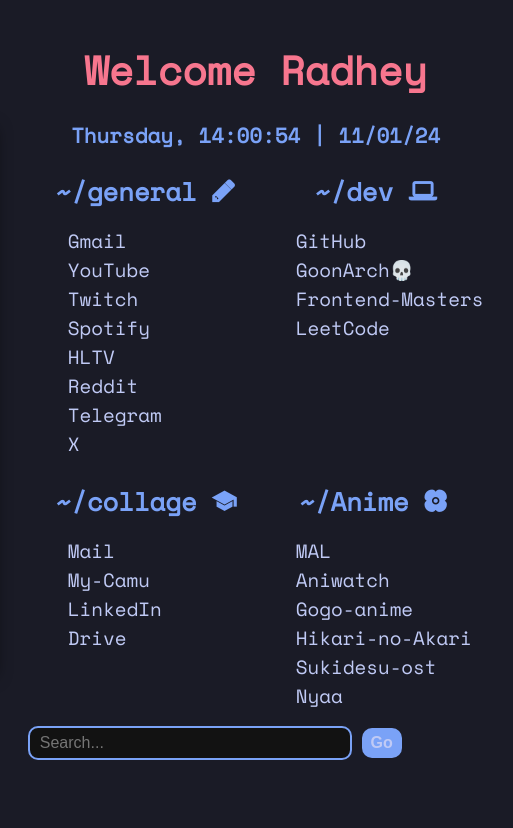
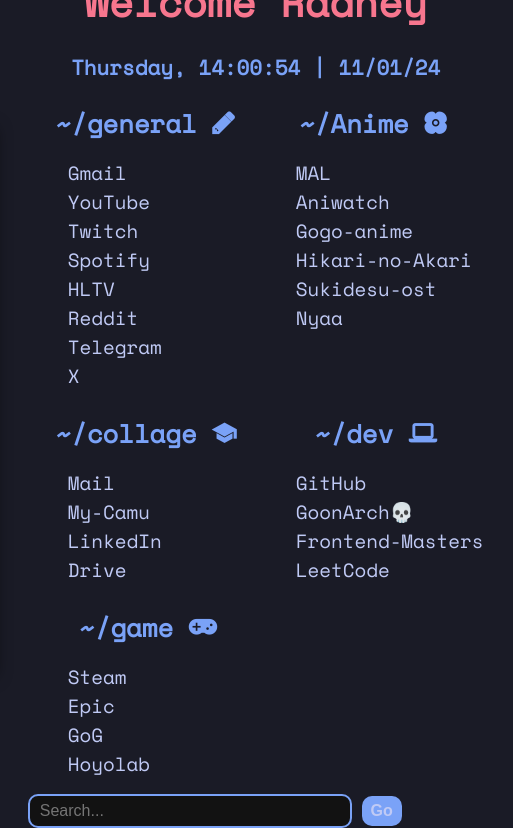
Before and after one commit to opticXC/startpg, a plain HTML site: page index.html in a window 1280 px wide. Shown: the full height of the page, 555-1068 px from the left. Before the commit the page ends 800 px from the top, so only its background shows below. Drawn offline with Linux system fonts and the light colour scheme; a script that the page names is missing.

Commit message:
added new stuff

```diff
--- a/index.html
+++ b/index.html
@@ -30,12 +30,14 @@
 						</ul>
 					</div>
 					<div class="urls">
-						<div class="header">~/dev </div>
+						<div class="header">~/Anime 󰴈  </div>
 						<ul>
-							<li><a href="https://github.com/jR4dh3y">GitHub</a></li>
-							<li><a href="https://gitlab.com/GoonArch">GoonArch💀</a></li>
-							<li><a href="https://frontendmasters.com/courses/">Frontend-Masters</a></li>
-							<li><a href="https://leetcode.com/">LeetCode</a></li>
+							<li><a href="https://myanimelist.net/">MAL</a></li>
+							<li><a href="https://aniwatch.to/home">Aniwatch</a></li>
+							<li><a href="https://anitaku.to/home.html">Gogo-anime</a></li>
+							<li><a href="https://hikarinoakari.com/">Hikari-no-Akari</a></li>
+							<li><a href="https://sukidesuost.info/">Sukidesu-ost</a></li>
+							<li><a href="https://nyaa.si/">Nyaa</a></li>
 						</ul>
 					</div>
 					<div class="urls">
@@ -48,15 +50,22 @@
 						</ul>
 					</div>
 					<div class="urls">
-						<div class="header">~/Anime 󰴈  </div>
+						<div class="header">~/dev </div>
 						<ul>
-							<li><a href="https://myanimelist.net/">MAL</a></li>
-							<li><a href="https://aniwatch.to/home">Aniwatch</a></li>
-							<li><a href="https://anitaku.to/home.html">Gogo-anime</a></li>
-							<li><a href="https://hikarinoakari.com/">Hikari-no-Akari</a></li>
-							<li><a href="https://sukidesuost.info/">Sukidesu-ost</a></li>
-							<li><a href="https://nyaa.si/">Nyaa</a></li>
+							<li><a href="https://github.com/jR4dh3y">GitHub</a></li>
+							<li><a href="https://gitlab.com/GoonArch">GoonArch💀</a></li>
+							<li><a href="https://frontendmasters.com/courses/">Frontend-Masters</a></li>
+							<li><a href="https://leetcode.com/">LeetCode</a></li>
 						</ul>
+					</div>
+					<div class="urls">
+							<div class="header">~/game </div>
+							<ul>
+								<li><a href="https://store.steampowered.com/">Steam</a></li>
+								<li><a href="https://store.epicgames.com/en-US/">Epic</a></li>
+								<li><a href="https://www.gog.com/en">GoG</a></li>
+								<li><a href="https://www.hoyolab.com/home">Hoyolab</a></li>
+							</ul>
 					</div>
 				</div>
 				<div id="search">
```
